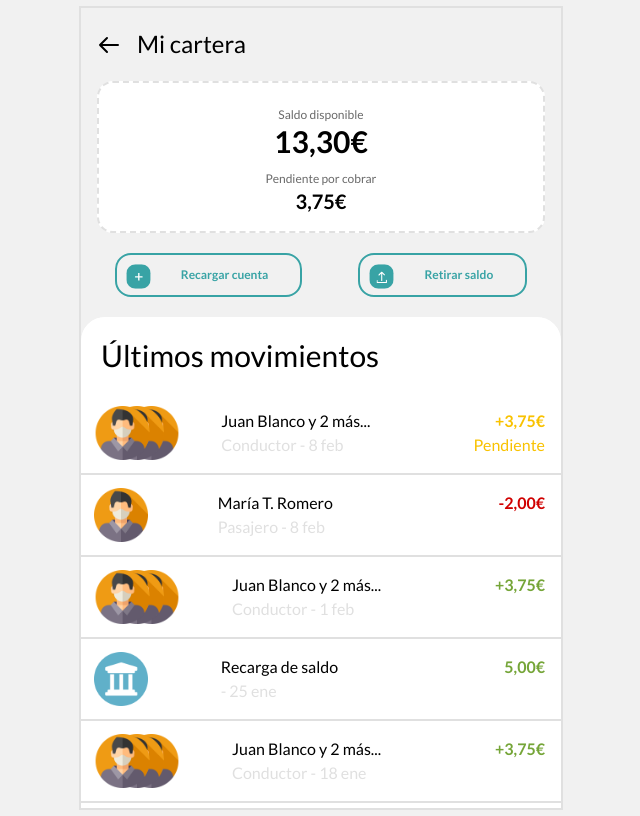
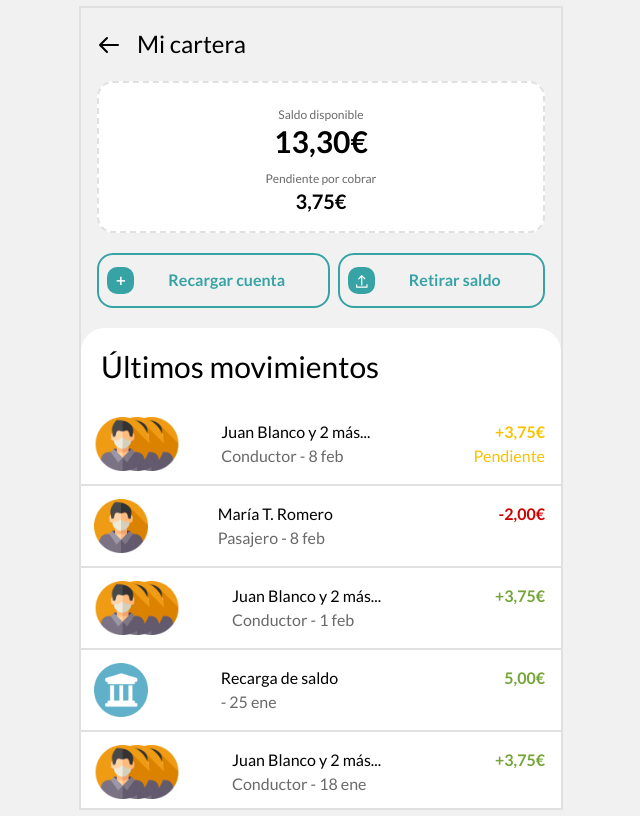
Before and after one commit to ISPP-Grupo5/BugaLink, a Next.js app in the folder bugalink-frontend/: page /users/1/wallet in a window 1280 px wide. Shown: the whole page, without its empty margins (319-959 px from the left). Built offline with nearby package versions, Linux system fonts and the light colour scheme.

Commit message:
fix: transparent button style

```diff
--- a/bugalink-frontend/components/buttons/Transparent/index.tsx
+++ b/bugalink-frontend/components/buttons/Transparent/index.tsx
@@ -3,15 +3,13 @@ type Params = {
   Icon: any;
 };
 
-
-export default function Transparent({text, Icon}: Params){
+export default function TransparentButton({ text, Icon }: Params) {
   return (
-        <button
-          className={`relative rounded-2xl bg-transparent py-3 px-12 text-turquoise border-2 border-turquoise `}
-
-        >
+    <button className="flex grow rounded-2xl border-2 border-turquoise bg-transparent py-3 px-2 text-turquoise">
+      <div className="flex w-full items-center justify-evenly">
         {Icon}
-          <p className="text-right text-xs font-bold  translate-x-4">{text}</p>
+        <p className="text-md mx-auto font-bold">{text}</p>
+      </div>
     </button>
   );
 }
--- a/bugalink-frontend/components/cards/transactions/index.tsx
+++ b/bugalink-frontend/components/cards/transactions/index.tsx
@@ -41,16 +41,14 @@ export default function Transaction({
 
       <div className="w-2/4 text-ellipsis py-4">
         <p className=" text-base text-black">{people}</p>
-        <p className="text-base text-light-gray">
+        <p className="text-base text-gray">
           {travelType} - {date}
         </p>
       </div>
 
-      <div className="py-4 -translate-x-4">
+      <div className="-translate-x-4 py-4">
         <p className={'text-right text-base font-bold ' + className}>{money}</p>
-        {isPending == true && (
-          <p className="text-base text-yellow">Pendiente</p>
-        )}
+        {isPending && <p className="text-base text-yellow">Pendiente</p>}
       </div>
     </div>
   );
--- a/bugalink-frontend/pages/users/[id]/wallet/index.tsx
+++ b/bugalink-frontend/pages/users/[id]/wallet/index.tsx
@@ -1,16 +1,16 @@
 import AnimatedLayout from '@/components/layouts/animated';
 import { BackButtonText } from '@/components/buttons/Back';
-import Transparent from '@/components/buttons/Transparent';
-import Recargar from '../../../../public/assets/recargar.svg';
-import Retirar from '../../../../public/assets/retirar.svg';
+import TransparentButton from '@/components/buttons/Transparent';
+import Recargar from '/public/assets/recargar.svg';
+import Retirar from '/public/assets/retirar.svg';
 import Transaction from '@/components/cards/transactions';
 
 export default function Wallet() {
   return (
     <AnimatedLayout className="flex flex-col overflow-y-scroll">
       <BackButtonText text="Mi cartera" className="bg-base-origin" />
-      <div className="ml-4 mr-4 py-4 flex flex-col place-content-center space-y-3 rounded-2xl border-2 border-dashed border-light-gray bg-white">
-        <div className="text-center mt-2">
+      <div className="ml-4 mr-4 flex flex-col place-content-center space-y-3 rounded-2xl border-2 border-dashed border-light-gray bg-white py-4">
+        <div className="mt-2 text-center">
           <p className="text-xs text-gray">Saldo disponible</p>
           <p className="text-3xl font-bold text-black">13,30€</p>
         </div>
@@ -20,15 +20,9 @@ export default function Wallet() {
           <p className="text-xl font-bold text-black">3,75€</p>
         </div>
       </div>
-      <div className="ml-4 mr-4 flex flex-row place-content-center space-x-14 py-5">
-        <Transparent
-          text="Recargar cuenta"
-          Icon={<Recargar className="absolute left-2 top-2 scale-90" />}
-        />
-        <Transparent
-          text="Retirar saldo"
-          Icon={<Retirar className="absolute left-2 top-2 scale-90" />}
-        />
+      <div className="my-5 flex justify-between space-x-2 px-4">
+        <TransparentButton text="Recargar cuenta" Icon={<Recargar />} />
+        <TransparentButton text="Retirar saldo" Icon={<Retirar />} />
       </div>
 
       <div className="flex flex-col overflow-y-scroll rounded-t-3xl bg-white">
```
Lines whose indentation alone changed are shown as unchanged.
